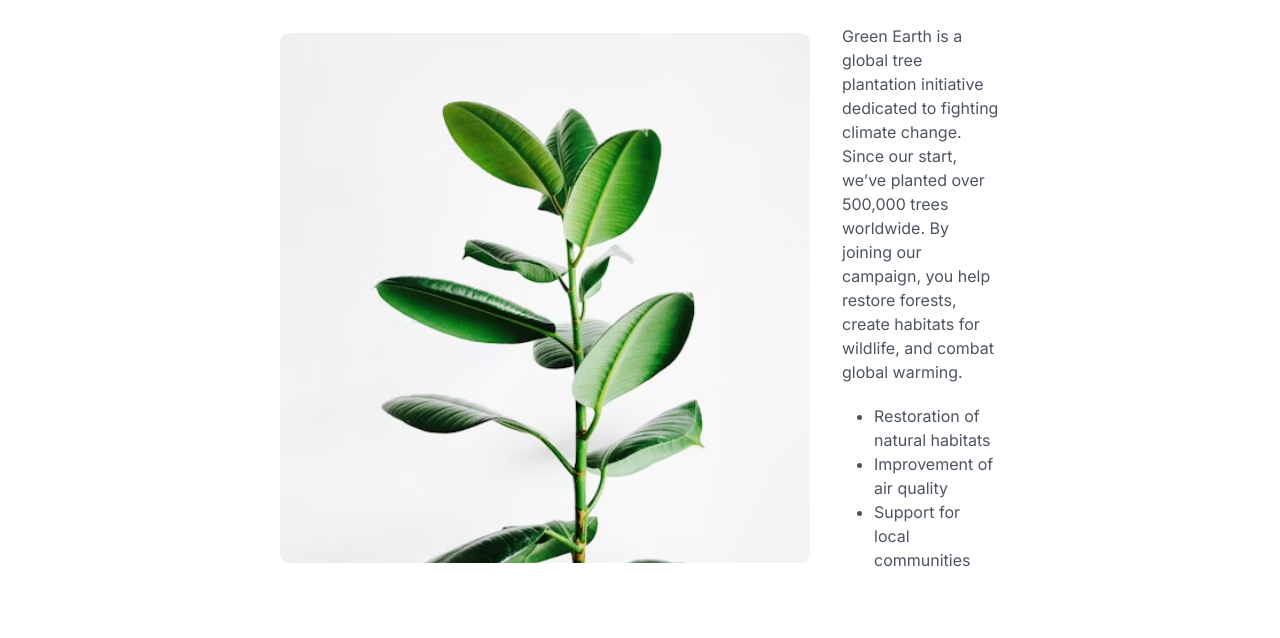
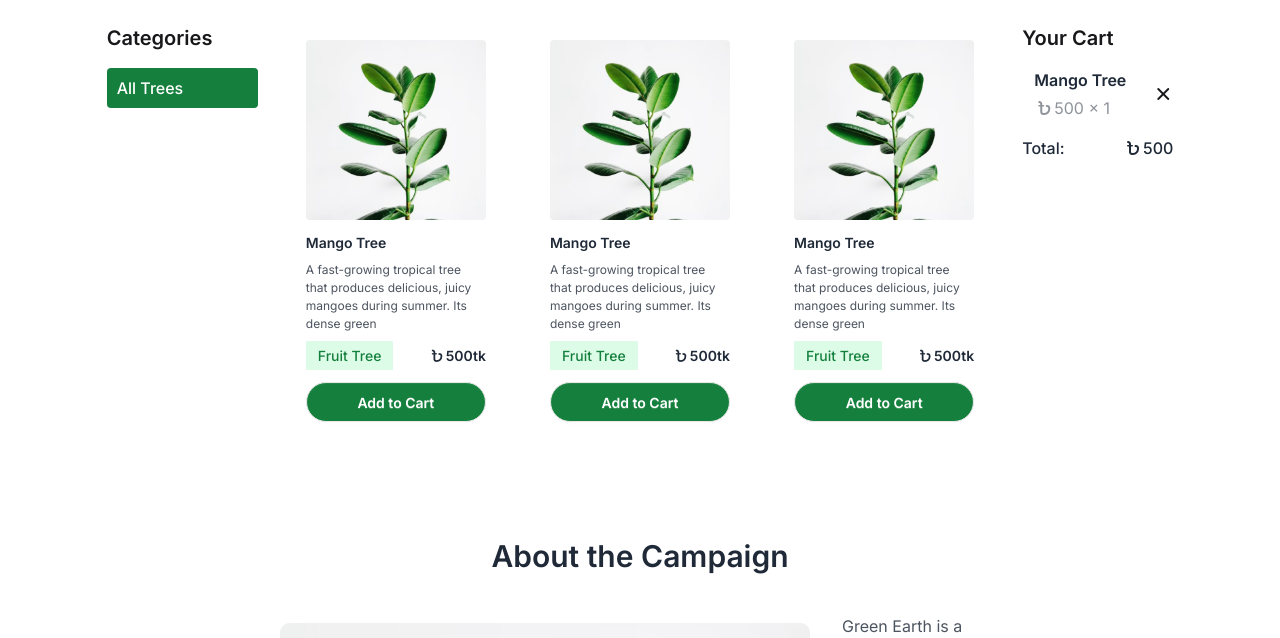
Before and after one commit to samibyte/pha06-green-earth, a website: page index.html in a window 1280 px wide. Shown: the part 619-1257 px from the top of the page. Drawn offline with nearby package versions, Linux system fonts and the light colour scheme.

Commit message:
create tree section ui design

```diff
--- a/index.html
+++ b/index.html
@@ -17,6 +17,14 @@
     <link
       href="https://fonts.googleapis.com/css2?family=Geist:wght@100..900&family=Inter:ital,opsz,wght@0,14..32,100..900;1,14..32,100..900&display=swap"
       rel="stylesheet"
+    />
+    <!-- font awesome integration -->
+    <link
+      rel="stylesheet"
+      href="https://cdnjs.cloudflare.com/ajax/libs/font-awesome/7.0.1/css/all.min.css"
+      integrity="sha512-2SwdPD6INVrV/lHTZbO2nodKhrnDdJK9/kg2XD1r9uGqPo1cUbujc+IYdlYdEErWNu69gVcYgdxlmVmzTWnetw=="
+      crossorigin="anonymous"
+      referrerpolicy="no-referrer"
     />
 
     <!-- tailwind & daisyui cdn  -->
@@ -122,6 +130,125 @@
         />
       </div>
     </section>
+    <!-- tree section -->
+    <section class="mb-25 mx-auto w-10/12">
+      <h2
+        class="mb-10 text-center text-xl font-semibold text-[#1F2937] md:text-3xl"
+      >
+        Choose Your Trees
+      </h2>
+      <div class="grid grid-cols-12 gap-8">
+        <!-- category navigation -->
+        <nav class="col-span-2 w-full">
+          <h3 class="mb-4 text-xl font-semibold">Categories</h3>
+          <div>
+            <ul>
+              <li>
+                <a
+                  class="block rounded-[4px] bg-[#15803D] px-2.5 py-2 font-medium text-white"
+                  href=""
+                  >All Trees</a
+                >
+              </li>
+            </ul>
+          </div>
+        </nav>
+        <!-- tree container -->
+        <div class="col-span-8 grid grid-cols-3 gap-8" id="tree-container">
+          <!-- card1 -->
+          <div class="p-4">
+            <img class="mb-3" src="./assets/about.png" alt="" />
+            <h4 class="mb-2 text-[14px] font-semibold text-[#1F2937]">
+              Mango Tree
+            </h4>
+            <p class="mb-2 text-[12px] text-[rgba(31,41,55,0.8)]">
+              A fast-growing tropical tree that produces delicious, juicy
+              mangoes during summer. Its dense green
+            </p>
+            <div class="mb-3 flex items-center justify-between">
+              <p
+                class="giest-font bg-[#DCFCE7] px-3 py-1 text-[14px] font-medium text-[#15803D]"
+              >
+                Fruit Tree
+              </p>
+              <p class="text-[14px] font-semibold text-[#1F2937]">
+                <i class="fa-solid fa-bangladeshi-taka-sign"></i>500tk
+              </p>
+            </div>
+            <button class="btn w-full rounded-full bg-[#15803D] text-white">
+              Add to Cart
+            </button>
+          </div>
+          <div class="p-4">
+            <img class="mb-3" src="./assets/about.png" alt="" />
+            <h4 class="mb-2 text-[14px] font-semibold text-[#1F2937]">
+              Mango Tree
+            </h4>
+            <p class="mb-2 text-[12px] text-[rgba(31,41,55,0.8)]">
+              A fast-growing tropical tree that produces delicious, juicy
+              mangoes during summer. Its dense green
+            </p>
+            <div class="mb-3 flex items-center justify-between">
+              <p
+                class="giest-font bg-[#DCFCE7] px-3 py-1 text-[14px] font-medium text-[#15803D]"
+              >
+                Fruit Tree
+              </p>
+              <p class="text-[14px] font-semibold text-[#1F2937]">
+                <i class="fa-solid fa-bangladeshi-taka-sign"></i>500tk
+              </p>
+            </div>
+            <button class="btn w-full rounded-full bg-[#15803D] text-white">
+              Add to Cart
+            </button>
+          </div>
+          <div class="p-4">
+            <img class="mb-3" src="./assets/about.png" alt="" />
+            <h4 class="mb-2 text-[14px] font-semibold text-[#1F2937]">
+              Mango Tree
+            </h4>
+            <p class="mb-2 text-[12px] text-[rgba(31,41,55,0.8)]">
+              A fast-growing tropical tree that produces delicious, juicy
+              mangoes during summer. Its dense green
+            </p>
+            <div class="mb-3 flex items-center justify-between">
+              <p
+                class="giest-font bg-[#DCFCE7] px-3 py-1 text-[14px] font-medium text-[#15803D]"
+              >
+                Fruit Tree
+              </p>
+              <p class="text-[14px] font-semibold text-[#1F2937]">
+                <i class="fa-solid fa-bangladeshi-taka-sign"></i>500tk
+              </p>
+            </div>
+            <button class="btn w-full rounded-full bg-[#15803D] text-white">
+              Add to Cart
+            </button>
+          </div>
+        </div>
+        <!-- added to cart list -->
+        <div class="col-span-2">
+          <h3 class="mb-4 text-xl font-semibold">Your Cart</h3>
+          <div id="cart-detail-container">
+            <div class="mb-4 flex items-center justify-between">
+              <div class="ml-3">
+                <p class="mb-1 font-semibold text-[#1F2937]">Mango Tree</p>
+                <p class="text-[rgba(31,41,55,.5)]">
+                  <i class="fa-solid fa-bangladeshi-taka-sign"></i>500 x 1
+                </p>
+              </div>
+              <i class="fa-solid fa-xmark"></i>
+            </div>
+          </div>
+          <div class="flex items-center justify-between">
+            <p class="font-medium text-[#1F2937]">Total:</p>
+            <p class="font-medium text-[#1F2937]">
+              <i class="fa-solid fa-bangladeshi-taka-sign"></i>500
+            </p>
+          </div>
+        </div>
+      </div>
+    </section>
 
     <!-- About campaign  -->
     <section class="mx-auto mb-24 w-11/12 md:w-9/12">
```
